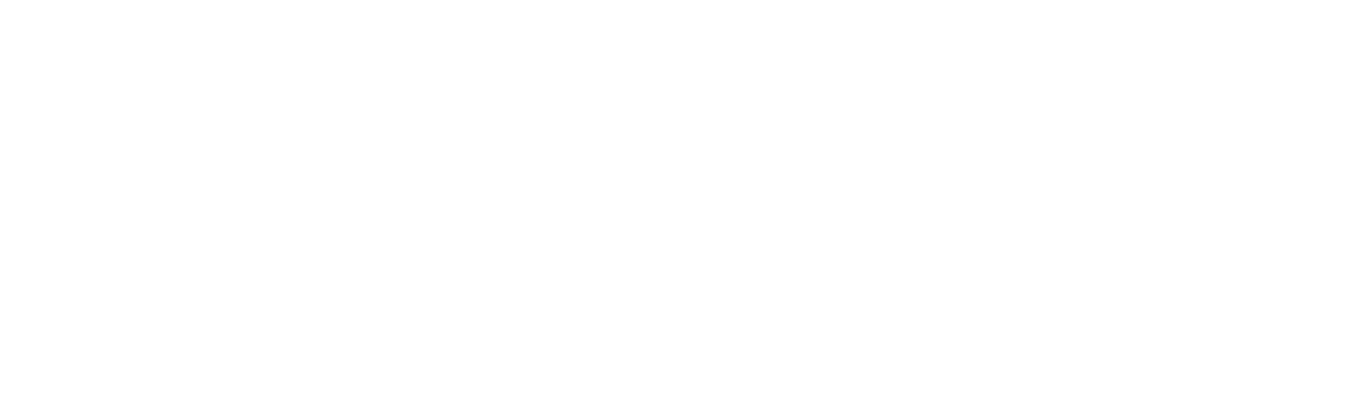
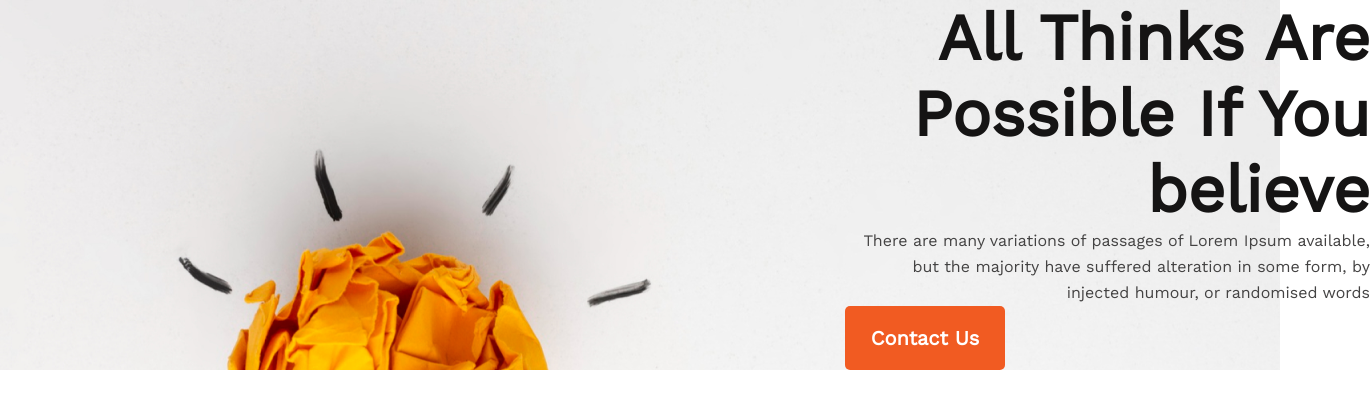
Before and after one commit to ShakeefAhmedRakin/NewYearNewMe-HTML-CSS, a plain HTML site: page index.html in a window 1280 px wide. Shown: the whole page, 1370 px wide, since content can reach past the window. Drawn offline with nearby package versions, Linux system fonts and the light colour scheme.

Commit message:
Added Header Content

```diff
--- a/index.html
+++ b/index.html
@@ -1,11 +1,57 @@
 <!DOCTYPE html>
 <html lang="en">
+
 <head>
     <meta charset="UTF-8">
     <meta name="viewport" content="width=device-width, initial-scale=1.0">
     <title>New Year New Me</title>
+
+
+    <link rel="preconnect" href="https://fonts.googleapis.com">
+    <link rel="preconnect" href="https://fonts.gstatic.com" crossorigin>
+    <link href="https://fonts.googleapis.com/css2?family=Work+Sans&display=swap" rel="stylesheet">
+
+
+
+    <link rel="stylesheet" href="styles/styles.css">
 </head>
+
 <body>
+    <header>
+
+
+        <div class="banner">
+            <div class="intro">
+                <h1>All Thinks Are Possible If You believe</h1>
+                <p>There are many variations of passages of Lorem Ipsum available, but the majority have suffered
+                    alteration
+                    in some form, by injected humour, or randomised words</p>
+                <button class="btn-primary">Contact Us</button>
+            </div>
+        </div>
+
+
+
+
+
+
+    </header>
+
+
+    <main>
+
+
+
+    </main>
+
+
+
+    <footer>
+
+
+
+    </footer>
 
 </body>
+
 </html>
--- /dev/null
+++ b/styles/styles.css
@@ -0,0 +1,59 @@
+/* default styles */
+
+body {
+    font-family: 'Work Sans', sans-serif;
+}
+
+* {
+    margin: 0;
+}
+
+
+header .banner {
+    background-image: url("/images/banner/banner1.png");
+    width:100%;
+    height:100%;
+}
+
+.banner h1 {
+    color: var(--dark-01, #151414);
+    text-align: right;
+    text-shadow: 0px 4px 4px 0px rgba(0, 0, 0, 0.25);
+    font-family: Work Sans;
+    font-size: 65px;
+    font-style: normal;
+    font-weight: 700;
+    line-height: normal;
+}
+
+.banner p {
+    color: var(--dark-02, #444343);
+    text-align: right;
+    font-family: Work Sans;
+    font-size: 16px;
+    font-style: normal;
+    font-weight: 400;
+    line-height: 26px;
+}
+
+.btn-primary {
+    border-radius: 5px;
+    border-style: none;
+    background: #F15B22;
+    color: #FFF;
+    font-family: Work Sans;
+    font-size: 20px;
+    font-style: normal;
+    font-weight: 600;
+    line-height: normal;
+    width: 160px;
+    height: 64px;
+    flex-shrink: 0;
+    align-self: right;
+}
+
+.intro{
+    margin-left: 845px;
+    width: 525px;
+
+}
```
